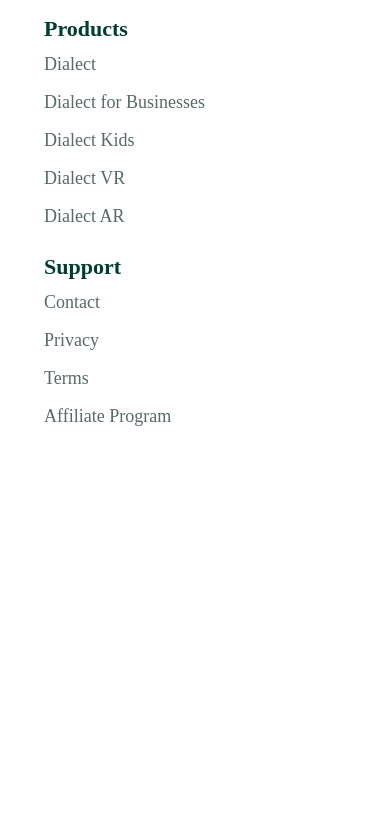
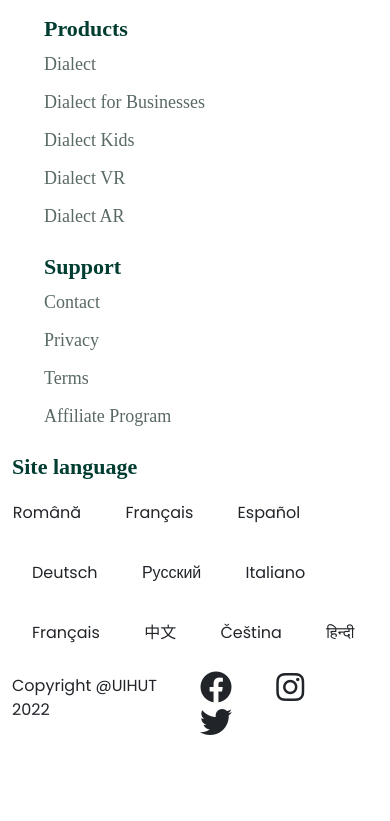
Before and after one commit to Shiham123/Learning-website, a website: page index.html in a window 390 px wide. Shown: the part 7546-8367 px from the top of the page. Before the commit the page ends 7997 px from the top, so only its background shows below. Drawn offline with nearby package versions, Linux system fonts and the light colour scheme; files whose address does not match are found by name.

Commit message:
final project section without responsive

```diff
--- a/index.html
+++ b/index.html
@@ -13,6 +13,13 @@
     <link
       rel="stylesheet"
       href="https://cdn.jsdelivr.net/npm/bootstrap@5.2.2/dist/css/bootstrap.min.css"
+    />
+    <!-- Icon -->
+    <link
+      rel="stylesheet"
+      href="https://cdnjs.cloudflare.com/ajax/libs/font-awesome/6.2.1/css/all.min.css"
+      integrity="sha512-MV7K8+y+gLIBoVD59lQIYicR65iaqukzvf/nwasF0nqhPay5w/9lJmVM2hMDcnK1OnMGCdVK+iQrJ7lzPJQd1w=="
+      crossorigin="anonymous"
     />
     <!-- CSS and JS file -->
     <link rel="stylesheet" href="./assets/css/style.css" />
@@ -452,6 +459,54 @@
       </div>
     </section>
 
+    <!-- ----------------------------------------------------- -->
+    <!-- ----------------------------------------------------- -->
+    <!-- ----------------------------------------------------- -->
+
+    <section class="section-eleven">
+      <div class="container">
+        <div class="row">
+          <div class="col-sm-12 col-md-12 col-lg-12">
+            <h3>Site language</h3>
+
+            <div class="footer">
+              <p>Română</p>
+              <p>Français</p>
+              <p>Español</p>
+              <p>Deutsch</p>
+              <p>Русский</p>
+              <p>Italiano</p>
+              <p>Français</p>
+              <p>中文</p>
+              <p>Čeština</p>
+              <p>हिन्दी</p>
+            </div>
+          </div>
+        </div>
+      </div>
+    </section>
+
+    <!-- ----------------------------------------------------- -->
+    <!-- ----------------------------------------------------- -->
+    <!-- ----------------------------------------------------- -->
+
+    <footer>
+      <div class="container">
+        <div class="row">
+          <div class="col-sm-12 col-md-12 col-lg-12">
+            <div class="copy-right">
+              <p>Copyright @UIHUT 2022</p>
+              <div class="icon">
+                <i class="fa-brands fa-facebook"></i>
+                <i class="fa-brands fa-instagram"></i>
+                <i class="fa-brands fa-twitter"></i>
+              </div>
+            </div>
+          </div>
+        </div>
+      </div>
+    </footer>
+
     <!-- ############################################################ -->
 
     <script src="https://cdn.jsdelivr.net/npm/bootstrap@5.2.2/dist/js/bootstrap.bundle.min.js"></script>
--- a/scss/style.scss
+++ b/scss/style.scss
@@ -671,3 +671,43 @@
     }
   }
 }
+
+// -------------------------------
+
+.section-eleven {
+  h3 {
+    font-family: 'Neue Montreal';
+    font-style: normal;
+    font-weight: 700;
+    font-size: 22px;
+    line-height: 32px;
+    color: #003d31;
+  }
+
+  .footer {
+    p {
+      display: inline-block;
+      padding: 10px 20px;
+
+      &:first-child {
+        margin-left: -1.2rem;
+      }
+    }
+  }
+}
+
+// ------------------
+footer {
+  .copy-right {
+    margin-bottom: 5rem;
+    display: flex;
+    justify-content: space-between;
+    align-items: center;
+    .icon {
+      i {
+        font-size: 2rem;
+        padding: 0px 20px;
+      }
+    }
+  }
+}
```
Also changed, not shown: assets/css/style.css, 1 other file.
